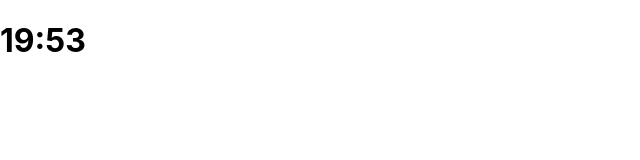
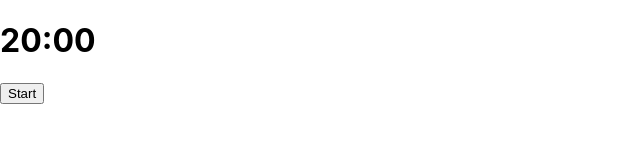
Before and after one commit to CSteigueber/challenge-react-pomodoro, a React (Create React App) app: page / in a window 1280 px wide. Shown: the top 160 px of the page, without its empty margins (0-640 px from the left). Built offline with nearby package versions, Linux system fonts and the light colour scheme.

Commit message:
Start/Stop button implemented

```diff
--- a/src/index.js
+++ b/src/index.js
@@ -12,8 +12,15 @@ class Time {
 class Clock extends React.Component{
     constructor (props) {
         super(props);
-        this.state= {seconds:1200};
-
+        this.state= {seconds:1200,
+                     running: false,
+        };
+        this.handleClick = this.handleClick.bind(this);
+    }
+    handleClick(){
+        this.setState({
+            running: !this.state.running
+        });
     }
     componentDidMount(){
         this.timerID = setInterval( ()=>this.tick(), 1000);
@@ -22,11 +29,16 @@ class Clock extends React.Component{
         clearInterval(this.timerID);
     }
     tick(){
-        this.setState({seconds: this.state.seconds-1});
+        if (this.state.running){
+            this.setState({seconds: this.state.seconds-1});
+        }
     }
     render(){
-    return <h1>{Math.floor(this.state.seconds/60 < 10 ? '0'+this.state.seconds/60 : this.state.seconds/60)}
-    :{this.state.seconds%60 < 10 ? '0'+this.state.seconds%60 : this.state.seconds%60}</h1>;
+    return (<div><h1>{Math.floor(this.state.seconds/60 < 10 ? '0'+this.state.seconds/60 : this.state.seconds/60)}
+        :{this.state.seconds%60 < 10 ? '0'+this.state.seconds%60 : this.state.seconds%60}</h1>
+        <button onClick={this.handleClick}>{this.state.running ? 'Stop' : 'Start'}</button>
+        </div>
+    );
 
     }
 }
```
